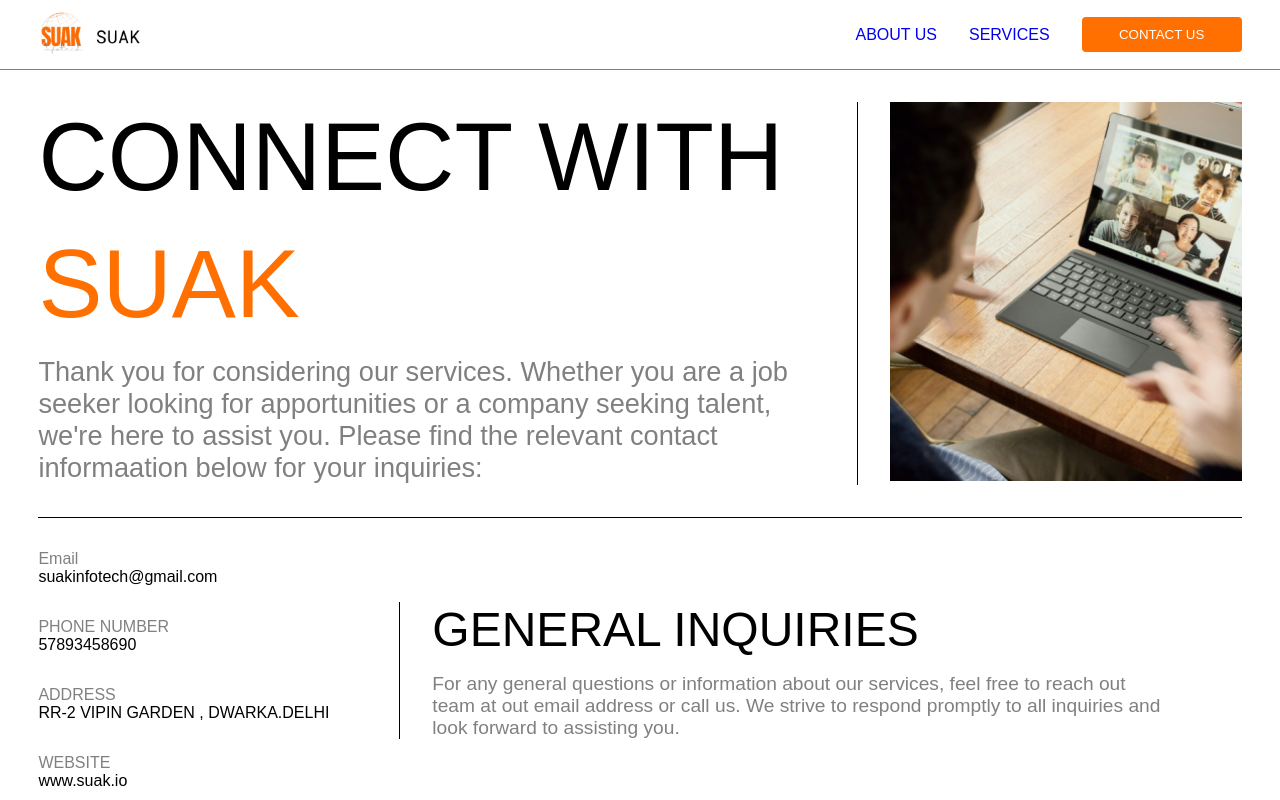
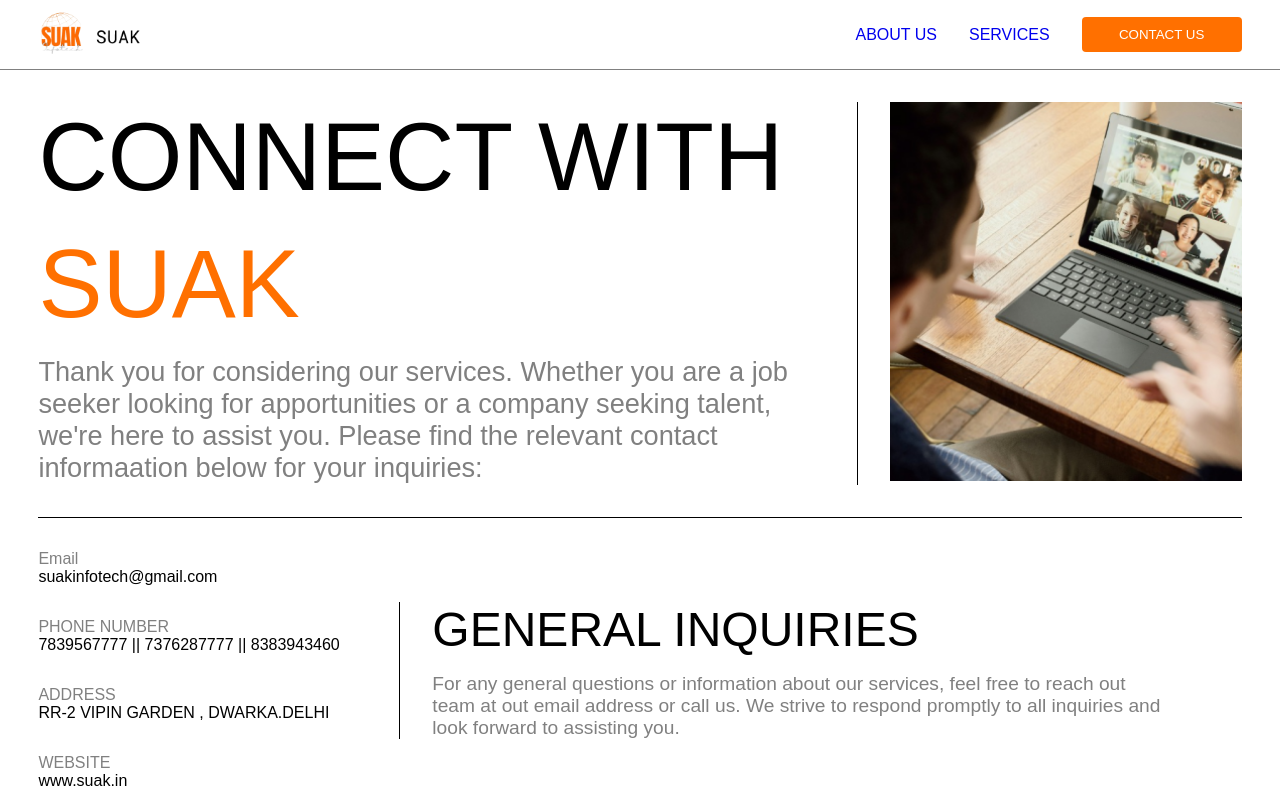
Before and after one commit to Shashisales-mk/SUAK, a React (Create React App) app: page /contact in a window 1280 px wide. Shown: the top 800 px of the page. Built offline with nearby package versions, Linux system fonts and the light colour scheme.

Commit message:
Added numbers to contact page

```diff
--- a/src/components/Inquiries/Inquiries.js
+++ b/src/components/Inquiries/Inquiries.js
@@ -14,7 +14,9 @@ function Inquiries() {
                 <div>
                     <ul>
                             <li className='gre'>PHONE NUMBER</li>
-                            <li className='h-d'>57893458690</li>
+                            <li className='h-d'>7839567777  ||  7376287777  ||  8383943460</li>
+                            {/* <li className='h-d'>7376287777,</li>
+                            <li className='h-d'>8383943460</li> */}
                     </ul>
                 </div>
                 <div>
@@ -26,7 +28,7 @@ function Inquiries() {
                 <div>
                     <ul>
                             <li className='gre'>WEBSITE</li>
-                            <li className='h-d'>www.suak.io</li>
+                            <li className='h-d'>www.suak.in</li>
                     </ul>
                 </div>
             </div>
```
